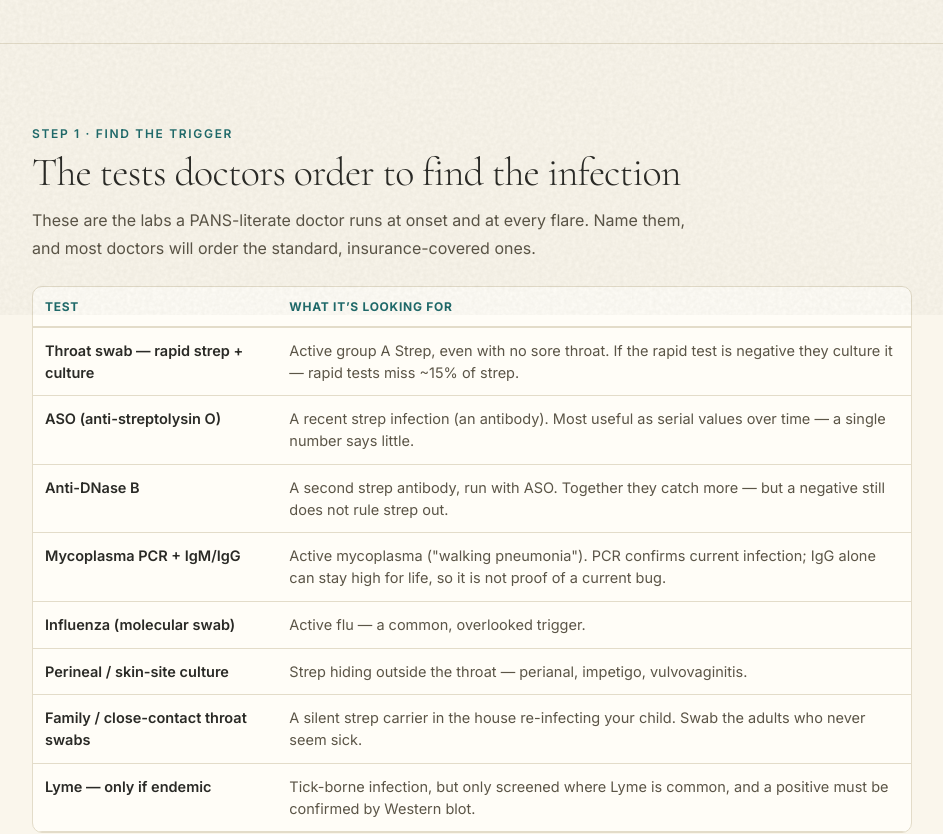
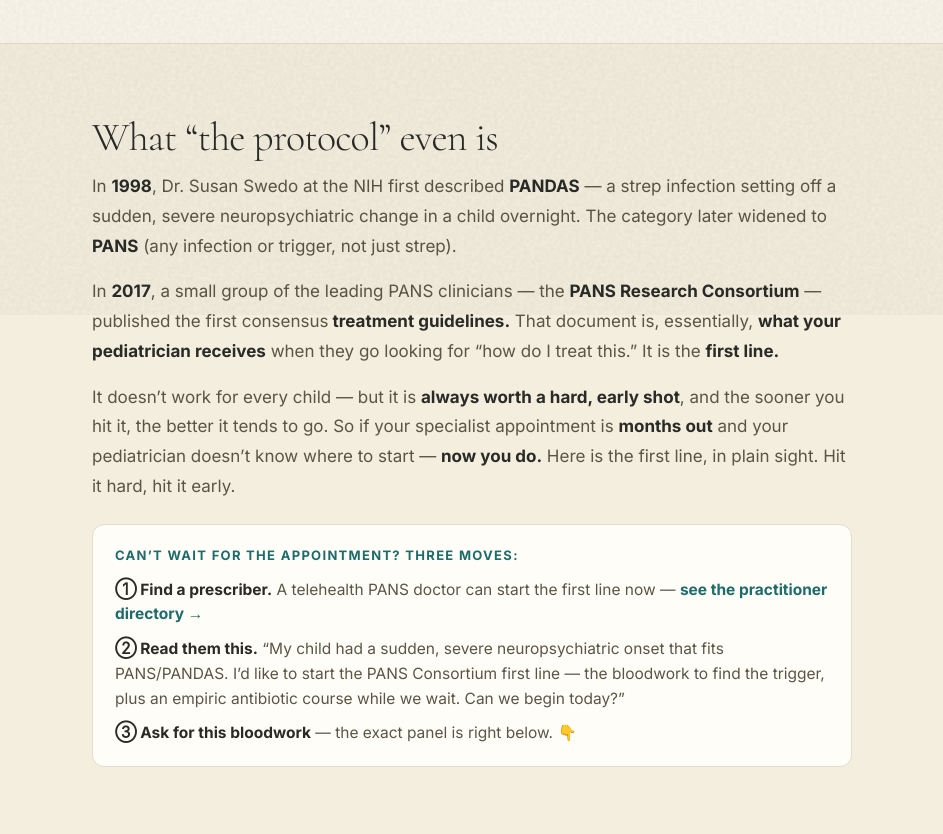
Before and after one commit to myleshorton/planb-pans, a Next.js app: page /protocol in a window 1280 px wide. Shown: the part 485-1319 px from the top of the page, without its empty margins (168-1111 px from the left). Built offline with nearby package versions, Linux system fonts and the light colour scheme.

Commit message:
feat(protocol): explainer — Swedo 1998 → PANS Consortium 2017 guidelines = the first line; hit it hard while you wait + telehealth + script + bloodwork

```diff
--- a/app/protocol/page.tsx
+++ b/app/protocol/page.tsx
@@ -67,6 +67,46 @@ export default function ProtocolPage() {
             <strong style={{ color: ink }}>IVIG</strong> — and the <strong style={{ color: ink }}>decision tree</strong>{' '}
             they follow. Laid out so you can walk in, name it, and decide alongside them.
           </p>
+        </div>
+      </section>
+
+      {/* What the protocol IS — the story + the "hit it hard while you wait" framing */}
+      <section style={{ padding: 'clamp(44px, 6vw, 72px) 24px', borderBottom: `1px solid ${rule}`, background: '#f3eede' }}>
+        <div className="pb-container" style={{ maxWidth: 760, margin: '0 auto' }}>
+          <h2 style={sectionTitle}>What &ldquo;the protocol&rdquo; even is</h2>
+          <p style={{ fontSize: 17, lineHeight: 1.75, color: soft, margin: '0 0 16px' }}>
+            In <strong style={{ color: ink }}>1998</strong>, Dr. Susan Swedo at the NIH first described <strong style={{ color: ink }}>PANDAS</strong> —
+            a strep infection setting off a sudden, severe neuropsychiatric change in a child overnight. The category later
+            widened to <strong style={{ color: ink }}>PANS</strong> (any infection or trigger, not just strep).
+          </p>
+          <p style={{ fontSize: 17, lineHeight: 1.75, color: soft, margin: '0 0 16px' }}>
+            In <strong style={{ color: ink }}>2017</strong>, a small group of the leading PANS clinicians — the{' '}
+            <strong style={{ color: ink }}>PANS Research Consortium</strong> — published the first consensus
+            <strong style={{ color: ink }}> treatment guidelines.</strong> That document is, essentially,{' '}
+            <strong style={{ color: ink }}>what your pediatrician receives</strong> when they go looking for &ldquo;how do I treat
+            this.&rdquo; It is the <strong style={{ color: ink }}>first line.</strong>
+          </p>
+          <p style={{ fontSize: 17, lineHeight: 1.75, color: soft, margin: '0 0 16px' }}>
+            It doesn&rsquo;t work for every child — but it is <strong style={{ color: ink }}>always worth a hard, early shot</strong>,
+            and the sooner you hit it, the better it tends to go. So if your specialist appointment is{' '}
+            <strong style={{ color: ink }}>months out</strong> and your pediatrician doesn&rsquo;t know where to start —{' '}
+            <strong style={{ color: ink }}>now you do.</strong> Here is the first line, in plain sight. Hit it hard, hit it early.
+          </p>
+          <div style={{ background: card, border: `1px solid ${rule}`, borderRadius: 12, padding: '20px 22px', marginTop: 22 }}>
+            <p style={{ fontSize: 13, letterSpacing: '0.1em', textTransform: 'uppercase', color: teal, fontWeight: 700, margin: '0 0 12px' }}>Can&rsquo;t wait for the appointment? Three moves:</p>
+            <p style={{ fontSize: 15.5, color: soft, lineHeight: 1.6, margin: '0 0 10px' }}>
+              <strong style={{ color: ink }}>① Find a prescriber.</strong> A telehealth PANS doctor can start the first line now —{' '}
+              <a href="https://app.planbforpans.com/doctors" rel="noopener" style={{ color: teal, fontWeight: 700 }}>see the practitioner directory →</a>
+            </p>
+            <p style={{ fontSize: 15.5, color: soft, lineHeight: 1.6, margin: '0 0 10px' }}>
+              <strong style={{ color: ink }}>② Read them this.</strong> &ldquo;My child had a sudden, severe neuropsychiatric onset
+              that fits PANS/PANDAS. I&rsquo;d like to start the PANS Consortium first line — the bloodwork to find the trigger, plus an
+              empiric antibiotic course while we wait. Can we begin today?&rdquo;
+            </p>
+            <p style={{ fontSize: 15.5, color: soft, lineHeight: 1.6, margin: 0 }}>
+              <strong style={{ color: ink }}>③ Ask for this bloodwork</strong> — the exact panel is right below. 👇
+            </p>
+          </div>
         </div>
       </section>
 
```
